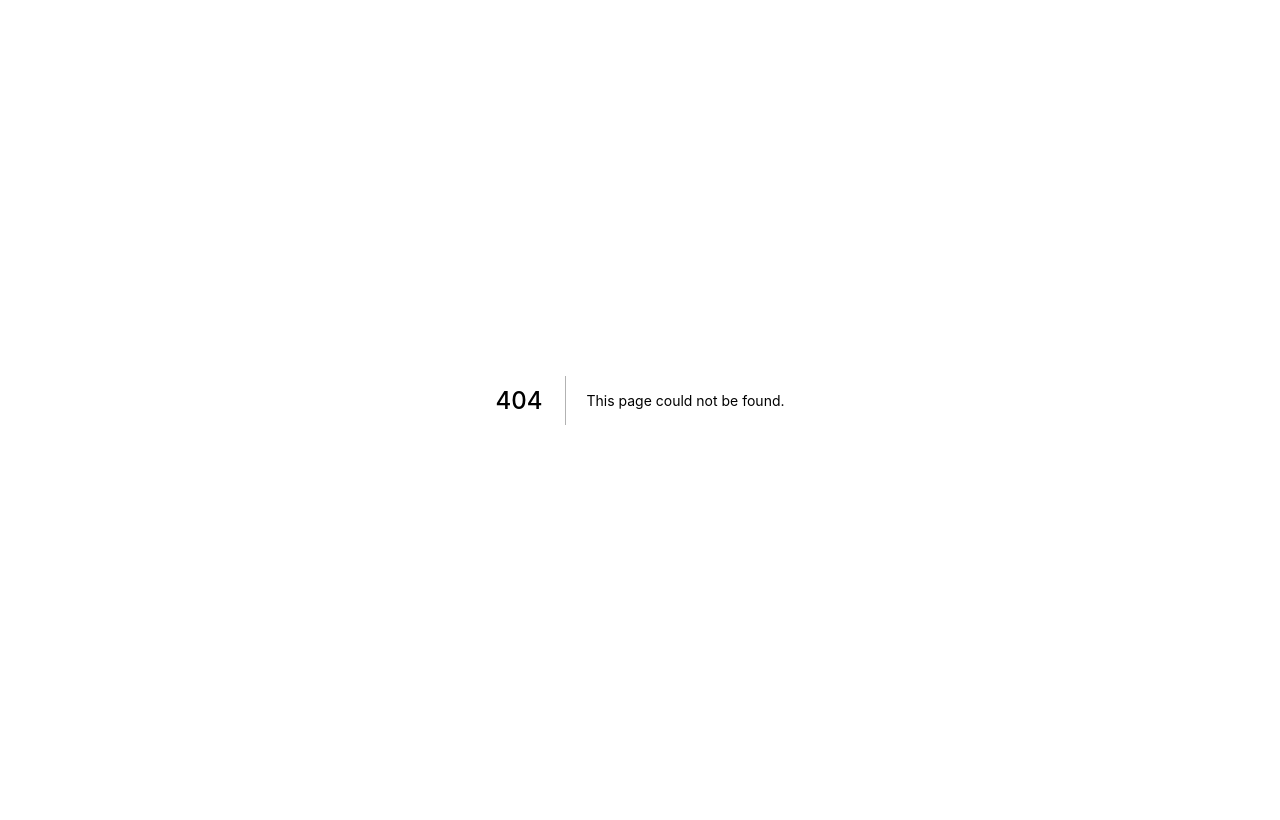
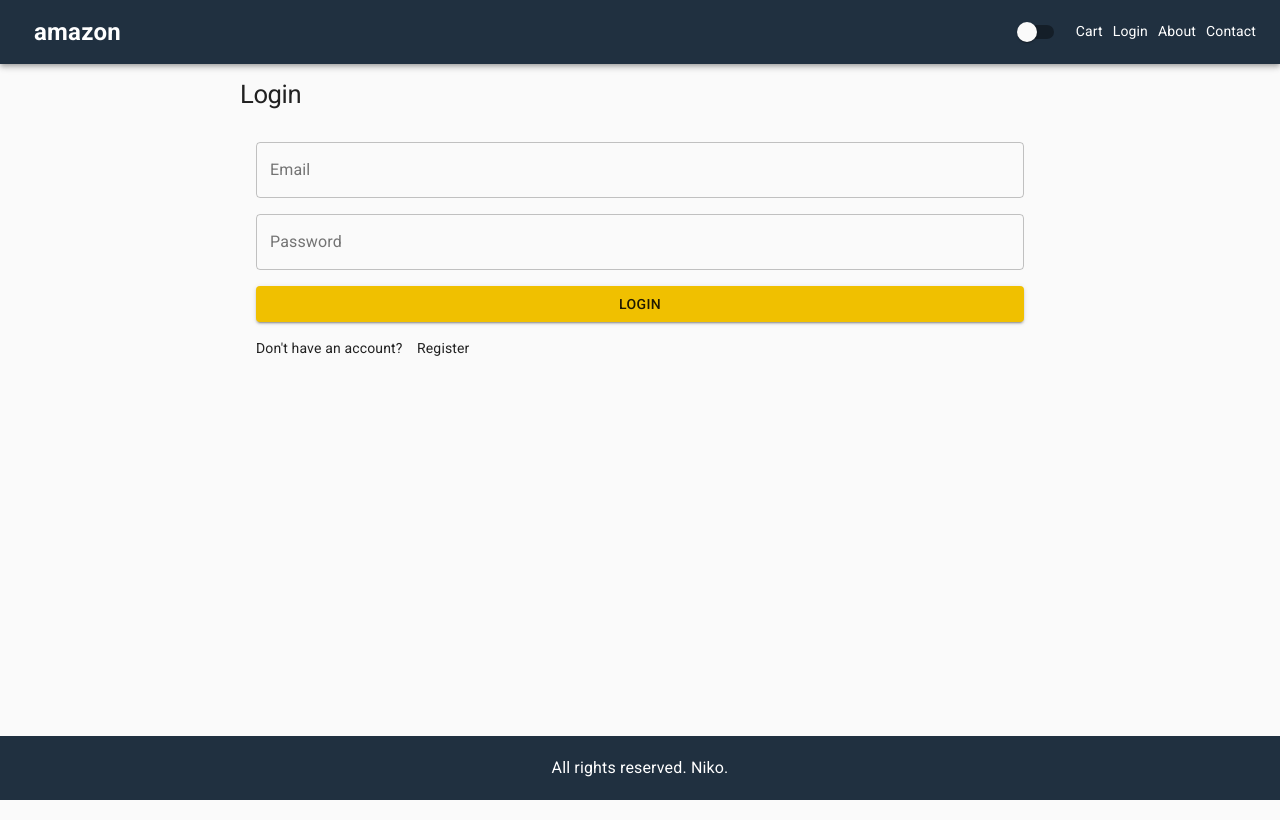
Before and after one commit to SumitK27/nextjs-ecommerce, a Next.js app: page /login in a window 1280 px wide. Before the commit this address had no page. Built offline with nearby package versions, Linux system fonts and the light colour scheme.

Commit message:
Added UI of Login Screen

```diff
--- /dev/null
+++ b/pages/login.js
@@ -0,0 +1,64 @@
+/* eslint-disable react/no-unescaped-entities */
+import {
+    Button,
+    List,
+    ListItem,
+    TextField,
+    Typography,
+} from "@material-ui/core";
+import NextLink from "next/link";
+import Link from "next/link";
+import React from "react";
+import Layout from "../components/Layout";
+import useStyles from "../utils/styles";
+
+export default function Login() {
+    const classes = useStyles();
+    return (
+        <div>
+            <Layout title="Login - Amazon">
+                <form className={classes.form}>
+                    <Typography component="h1" variant="h1">
+                        Login
+                    </Typography>
+                    <List>
+                        <ListItem>
+                            <TextField
+                                variant="outlined"
+                                fullWidth
+                                id="email"
+                                label="Email"
+                                inputProps={{ type: "email" }}
+                            ></TextField>
+                        </ListItem>
+                        <ListItem>
+                            <TextField
+                                variant="outlined"
+                                fullWidth
+                                id="password"
+                                label="Password"
+                                inputProps={{ type: "password" }}
+                            ></TextField>
+                        </ListItem>
+                        <ListItem>
+                            <Button
+                                variant="contained"
+                                type="submit"
+                                fullWidth
+                                color="primary"
+                            >
+                                Login
+                            </Button>
+                        </ListItem>
+                        <ListItem>
+                            Don't have an account? &nbsp; &nbsp;
+                            <NextLink href="/register" passHref>
+                                <Link>Register</Link>
+                            </NextLink>
+                        </ListItem>
+                    </List>
+                </form>
+            </Layout>
+        </div>
+    );
+}
--- a/utils/styles.js
+++ b/utils/styles.js
@@ -44,6 +44,10 @@
         bottom: 0,
         width: "100%",
     },
+    form: {
+        maxWidth: 800,
+        margin: "0 auto",
+    },
 });
 
 export default useStyles;
```
Also changed, not shown: pages/cart.js (+7 -0 lines), pages/shipping.js (added, +8 -0 lines).
